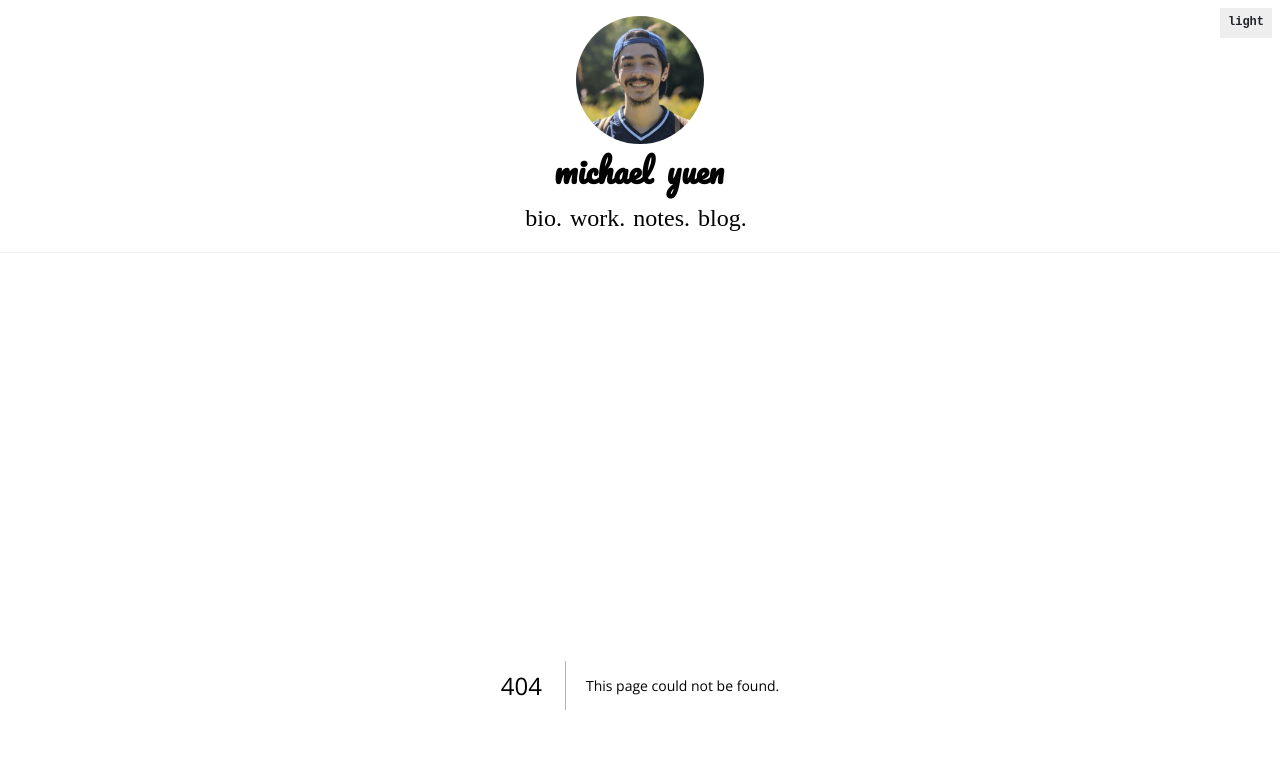
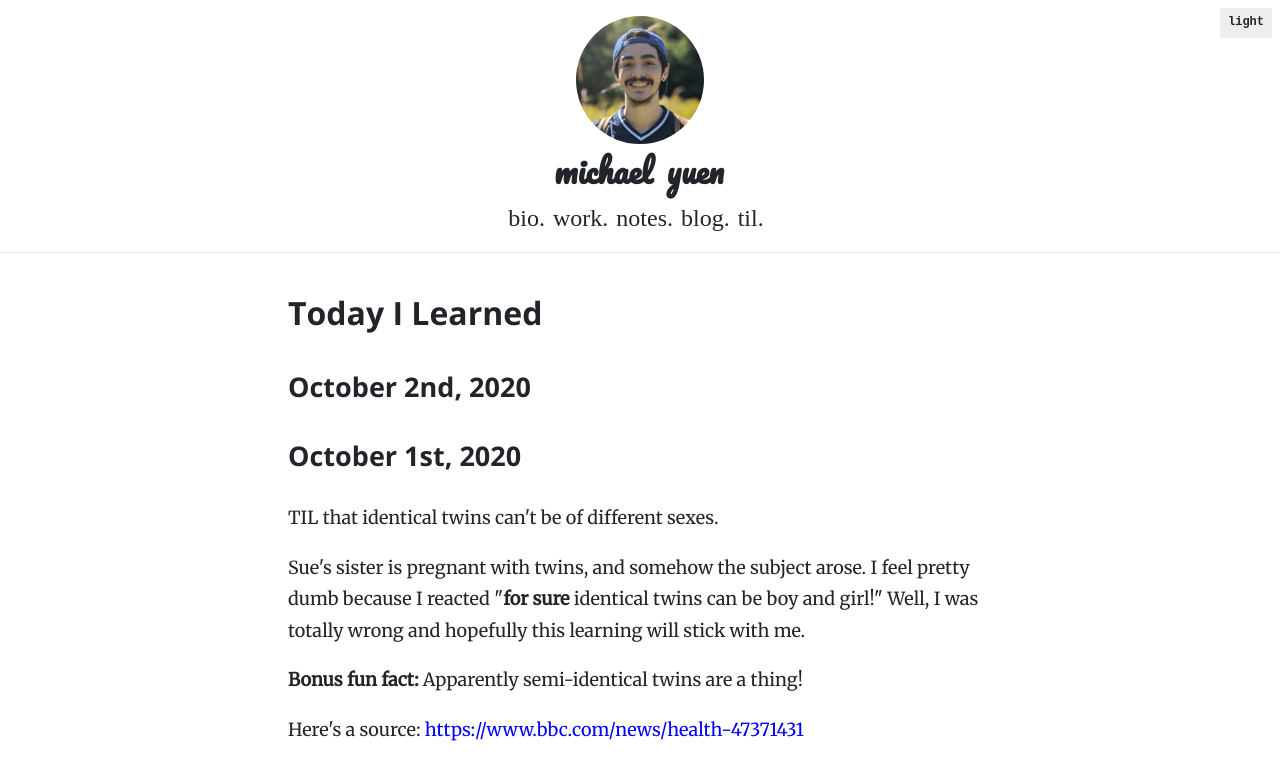
Before and after one commit to michaelyuen/personal-website, a Next.js app in the folder v5/: page /today-i-learned in a window 1280 px wide. Before the commit this address had no page. Shown: the top 780 px of the page. Built offline with nearby package versions, Linux system fonts and the light colour scheme; a web font is replaced by a local one.

Commit message:
Add til and entry for 2020-10-01

```diff
--- a/v5/components/Header/index.tsx
+++ b/v5/components/Header/index.tsx
@@ -24,6 +24,10 @@ const navItems = [
     label: "blog.",
     value: "/blog",
   },
+  {
+    label: 'til.',
+    value: "/today-i-learned"
+  }
 ];
 
 export const HeaderContainer = styled.header`
--- /dev/null
+++ b/v5/pages/today-i-learned.tsx
@@ -0,0 +1,17 @@
+export default function TIL() {
+  return (
+    <section className="TILContainer">
+      <h1>
+        Today I Learned
+      </h1>
+      <h2>October 2nd, 2020</h2>
+      <p></p>
+
+      <h2>October 1st, 2020</h2>
+      <p>TIL that identical twins can't be of different sexes.</p>
+      <p>Sue's sister is pregnant with twins, and somehow the subject arose. I feel pretty dumb because I reacted "<b>for sure</b> identical twins can be boy and girl!" Well, I was totally wrong and hopefully this learning will stick with me.</p>
+      <p><b>Bonus fun fact:</b> Apparently semi-identical twins are a thing!</p>
+      <p>Here's a source: <a href="https://www.bbc.com/news/health-47371431">https://www.bbc.com/news/health-47371431</a></p>
+    </section>
+  );
+}
```
